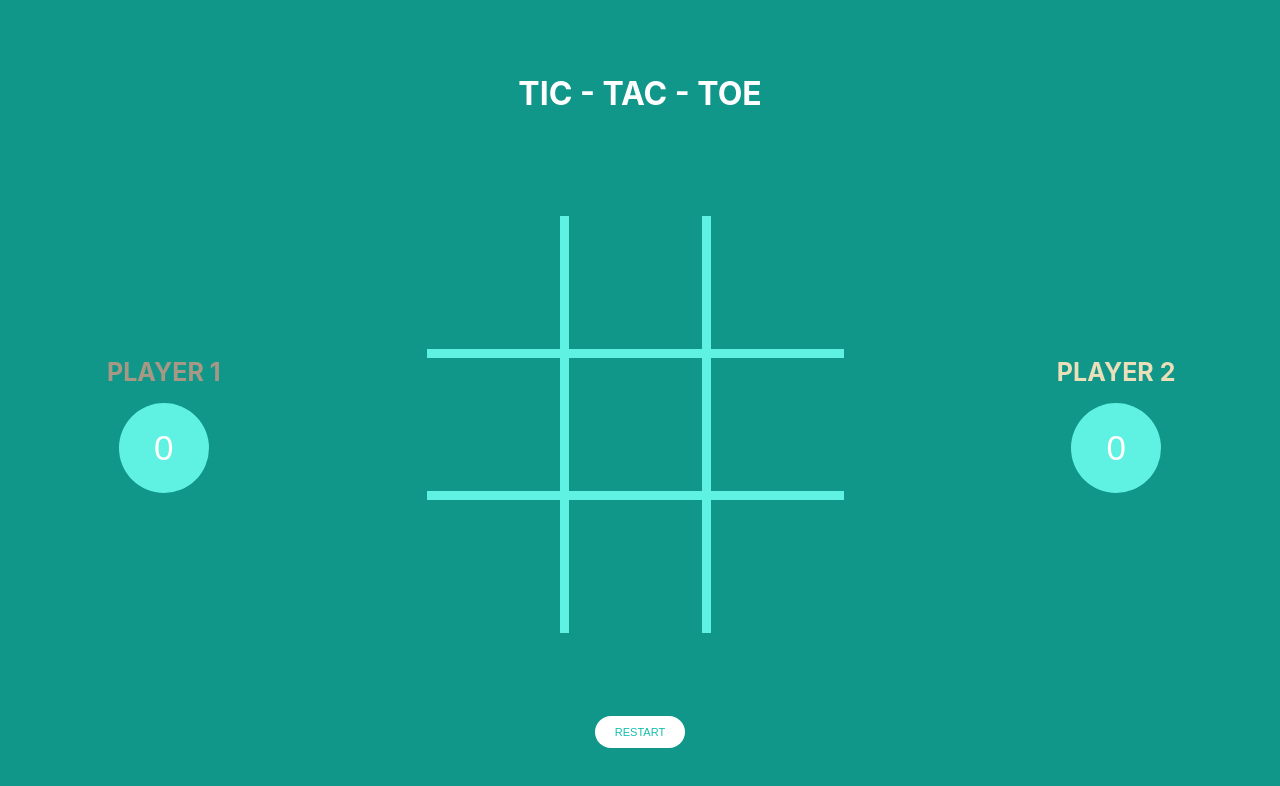
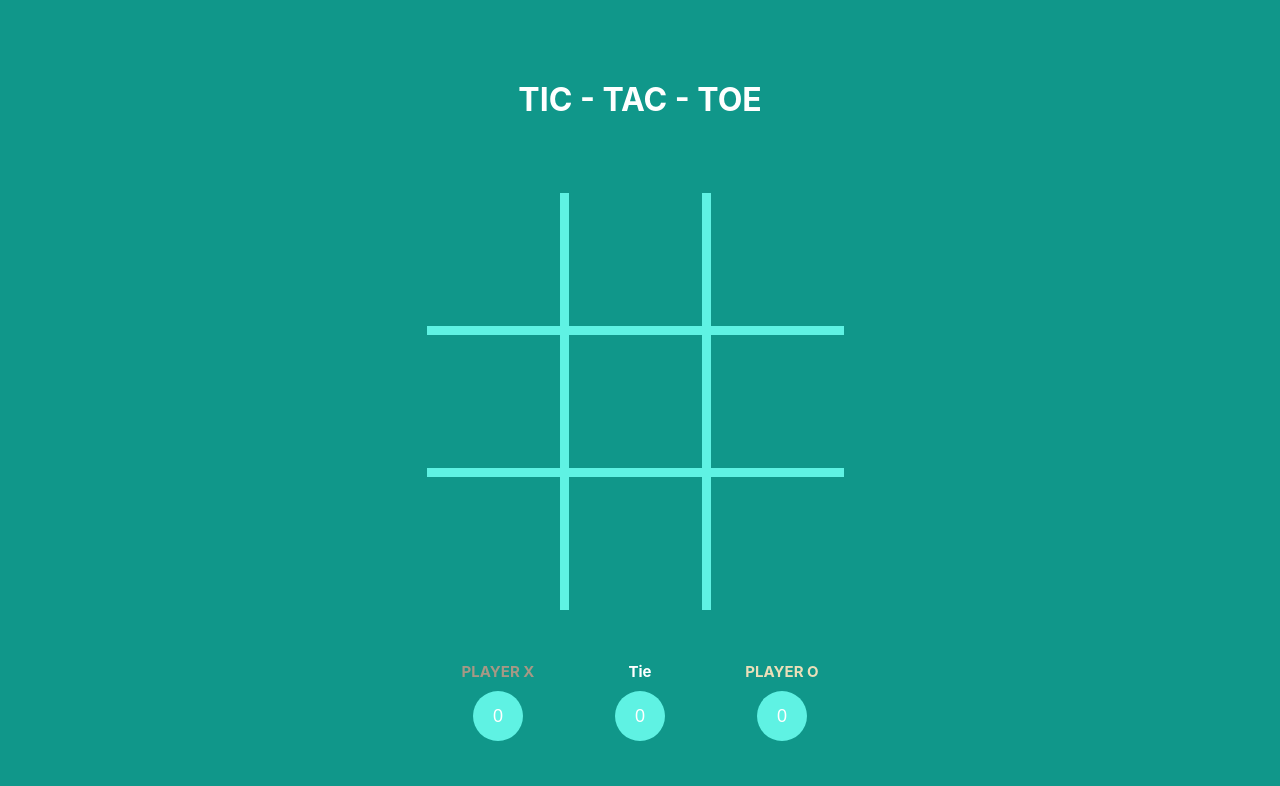
Before and after one commit to sunilswizy/tic-tac-toe, a React (Create React App) app: page / in a window 1280 px wide. Shown: the top 786 px of the page. Built offline with nearby package versions, Linux system fonts and the light colour scheme.

Commit message:
enable tie option in UI

```diff
--- a/src/App.css
+++ b/src/App.css
@@ -46,5 +46,5 @@
   justify-content: center;
   align-items: center;
   height: 100vh;
-  gap:35px
+  gap:5px
 }
--- a/src/App.tsx
+++ b/src/App.tsx
@@ -16,14 +16,14 @@ function App() {
           <h1>TIC - TAC - TOE</h1>
         </div>
         <div className='board'>
-          <PlayerScore player={1} score={playerOneWinCount}/>
           <div>
             <BoxContainer />
           </div>
-          <PlayerScore player={2} score={playerTwoWinCount}/>
         </div>
         <div className='reset-button'>
-            <button onClick={() => dispatch(restartGame())}>Restart</button>
+          <PlayerScore player='X' score={playerOneWinCount}/>
+          <PlayerScore player={0} score={playerOneWinCount}/>
+          <PlayerScore player='O' score={playerTwoWinCount}/>
         </div>
     </div>
   );
--- a/src/components/player-score/player.score.component.tsx
+++ b/src/components/player-score/player.score.component.tsx
@@ -1,14 +1,14 @@
 import './player.score.styles.css';
 
 interface PlayerScoreProps {
-    player: 1 | 2,
+    player: 'X' |'O' | 0,
     score: number
 }
 
 const PlayerScore: React.FC<PlayerScoreProps> = ({ player, score }) => {
     return (
         <div className='player-score'>
-            <h1 className={`player-name player-${player}`}>PLAYER {player}</h1>
+            <h1 className={`player-name player-${player}`}> {player === 0 ? 'Tie' : `PLAYER ${player}`}</h1>
             <div className='scoreBox'>
                 <span>{score}</span>
             </div>
--- a/src/components/player-score/player.score.styles.css
+++ b/src/components/player-score/player.score.styles.css
@@ -1,6 +1,6 @@
 .scoreBox{
-    width: 90px;
-    height: 90px;
+    width: 50px;
+    height: 50px;
     background-color: rgb(95, 242, 227);
     display: flex;
     justify-content: center;
@@ -9,16 +9,20 @@
     transition: 0.3s;
 }
 
-.player-1{
+.player-0{
+    color: #fff;
+}
+
+.player-X{
     color: #a69885;
 }
 
-.player-2{
+.player-O{
     color: #eadfb9;
 }
 
 .scoreBox span {
-    font-size: 35px;
+    font-size: 18px;
     color: white;
     font-family: sans-serif;
 }
@@ -28,7 +32,7 @@
 }
 
 .player-score{
-    width: 130px;
+    width: 142px;
     display: flex;
     flex-direction: column;
     justify-content: center;
@@ -36,6 +40,6 @@
 }
 
 .player-name{
-    font-size: 25px;
+    font-size: 15px;
     margin-top: 0;
 }
```
